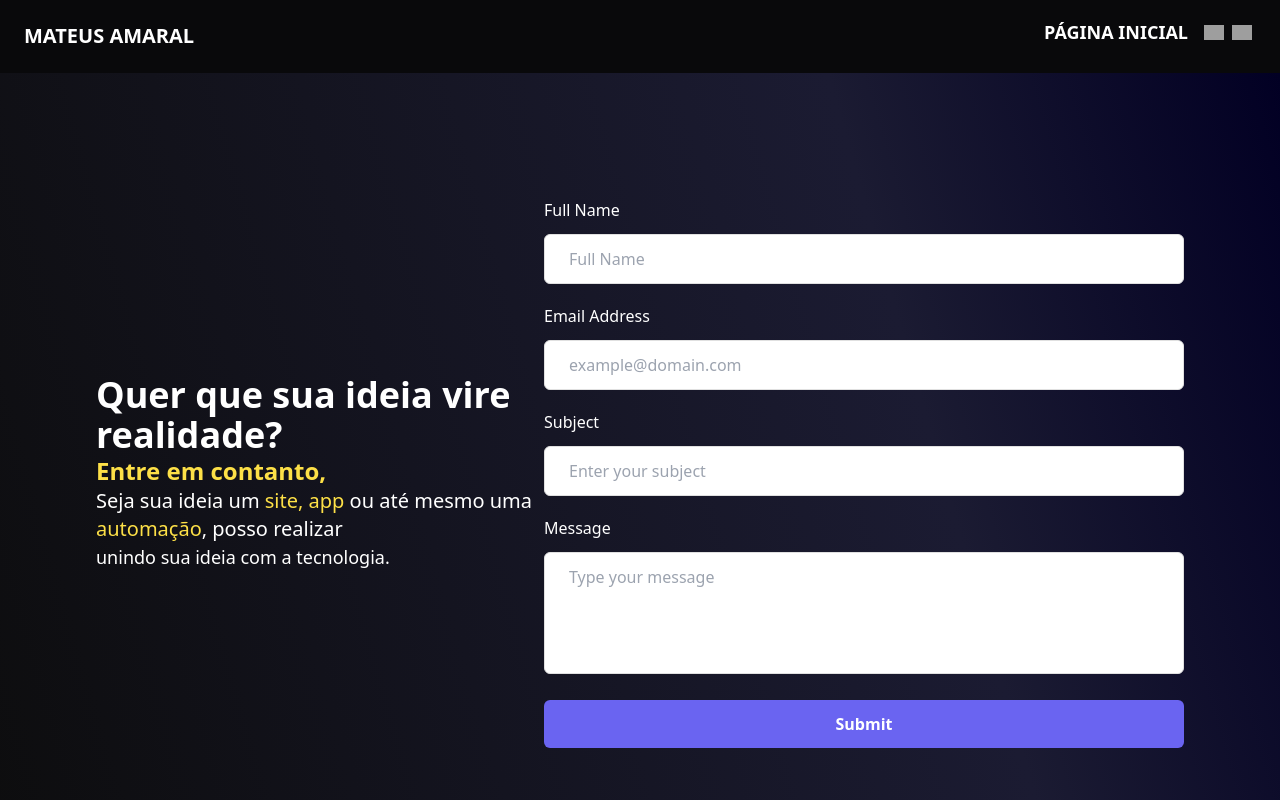
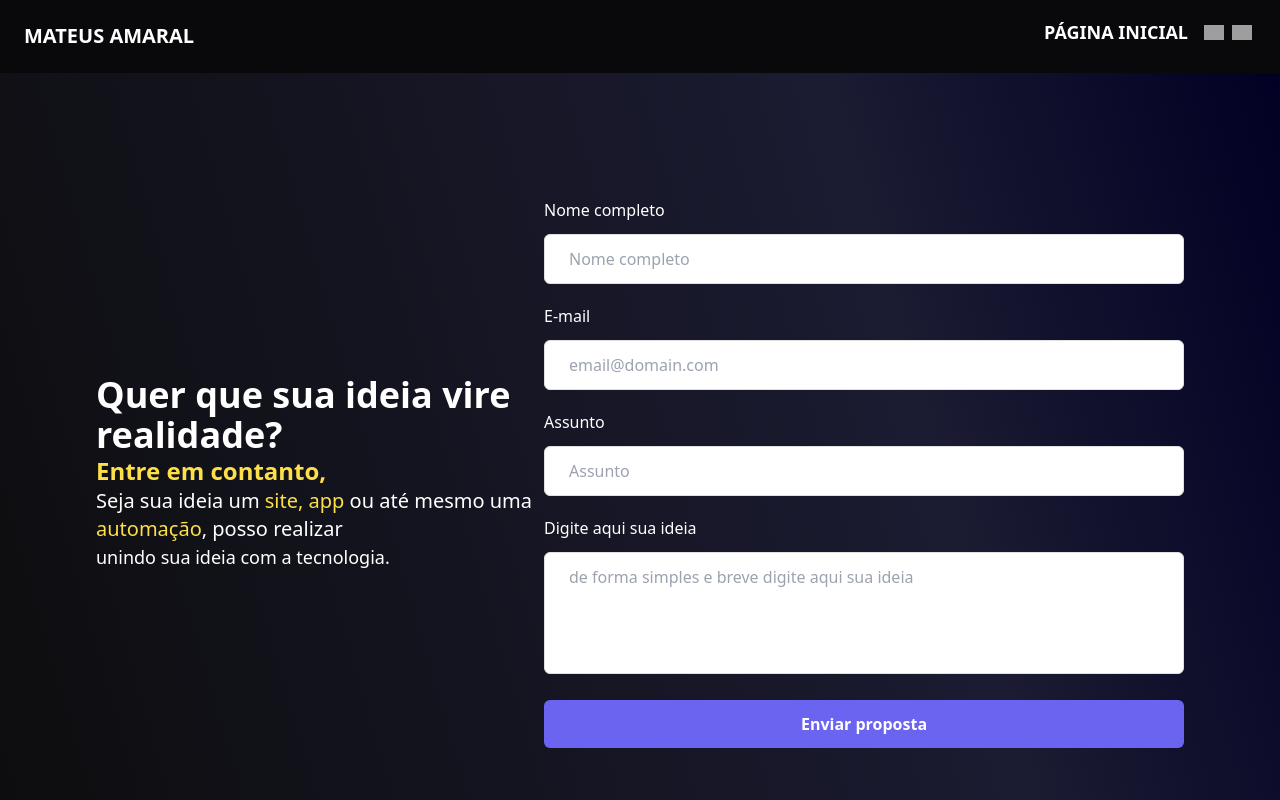
Before and after one commit to omateusamaral/personal-site, a Next.js app: page /contact in a window 1280 px wide. Shown: the top 800 px of the page. Built offline with nearby package versions, Linux system fonts and the light colour scheme; grey boxes are pictures that could not be loaded.

Commit message:
adjustments

```diff
--- a/src/app/contact/page.tsx
+++ b/src/app/contact/page.tsx
@@ -64,13 +64,13 @@ export default function page() {
               htmlFor="name"
               className="mb-3 block text-base font-medium text-white"
             >
-              Full Name
+              Nome completo
             </label>
             <input
               type="text"
               name="name"
               id="name"
-              placeholder="Full Name"
+              placeholder="Nome completo"
               className="w-full rounded-md border border-[#e0e0e0] bg-white py-3 px-6 text-base font-medium text-[#6B7280] outline-none focus:border-[#6A64F1] focus:shadow-md"
               onChange={(event) => {
                 handleChange("name", event.target.value);
@@ -82,13 +82,13 @@ export default function page() {
               htmlFor="email"
               className="mb-3 block text-base font-medium text-white"
             >
-              Email Address
+              E-mail
             </label>
             <input
               type="email"
               name="email"
               id="email"
-              placeholder="example@domain.com"
+              placeholder="email@domain.com"
               className="w-full rounded-md border border-[#e0e0e0] bg-white py-3 px-6 text-base font-medium text-[#6B7280] outline-none focus:border-[#6A64F1] focus:shadow-md"
               onChange={(event) => {
                 handleChange("email", event.target.value);
@@ -100,13 +100,13 @@ export default function page() {
               htmlFor="subject"
               className="mb-3 block text-base font-medium text-white"
             >
-              Subject
+              Assunto
             </label>
             <input
               type="text"
               name="subject"
               id="subject"
-              placeholder="Enter your subject"
+              placeholder="Assunto"
               className="w-full rounded-md border border-[#e0e0e0] bg-white py-3 px-6 text-base font-medium text-[#6B7280] outline-none focus:border-[#6A64F1] focus:shadow-md"
               onChange={(event) => {
                 handleChange("subject", event.target.value);
@@ -118,13 +118,13 @@ export default function page() {
               htmlFor="message"
               className="mb-3 block text-base font-medium text-white"
             >
-              Message
+              Digite aqui sua ideia
             </label>
             <textarea
               rows={4}
               name="message"
               id="message"
-              placeholder="Type your message"
+              placeholder="de forma simples e breve digite aqui sua ideia"
               className="w-full resize-none rounded-md border border-[#e0e0e0] bg-white py-3 px-6 text-base font-medium text-[#6B7280] outline-none focus:border-[#6A64F1] focus:shadow-md"
               onChange={(event) => {
                 handleChange("body", event.target.value);
@@ -137,7 +137,7 @@ export default function page() {
               type="button"
               onClick={handleSubmit}
             >
-              Submit
+              Enviar proposta
             </button>
           </div>
         </form>
--- a/src/app/i18n/locales/index.ts
+++ b/src/app/i18n/locales/index.ts
@@ -1,7 +1,5 @@
-import pt from "./pt";
 import en from "./en";
 
 export const resources = {
-  pt,
   en,
 };
--- a/src/app/i18n/locales/pt.ts
+++ /dev/null
@@ -1,14 +0,0 @@
-export default {
-  translation: {
-    "Página inicial": "Página inicial",
-    "Saiba mais": "Saiba mais",
-    "Meus Projetos e minha evolução profissional":
-      "Meus Projetos e minha evolução profissional",
-    "Ver mais": "Ver mais",
-    "Desenvolvedor de software Pleno": "Desenvolvedor de software Pleno",
-    "Estou sempre à procura de melhorar as minhas competências técnicas e contribuir para":
-      "Estou sempre à procura de melhorar as minhas competências técnicas e contribuir para",
-    "a melhoria contínua do projeto. Se precisar de um programador confiável e experiente, estou disponível para trabalhar em conjunto.":
-      "a melhoria contínua do projeto. Se precisar de um programador confiável e experiente, estou disponível para trabalhar em conjunto.",
-  },
-};
```
